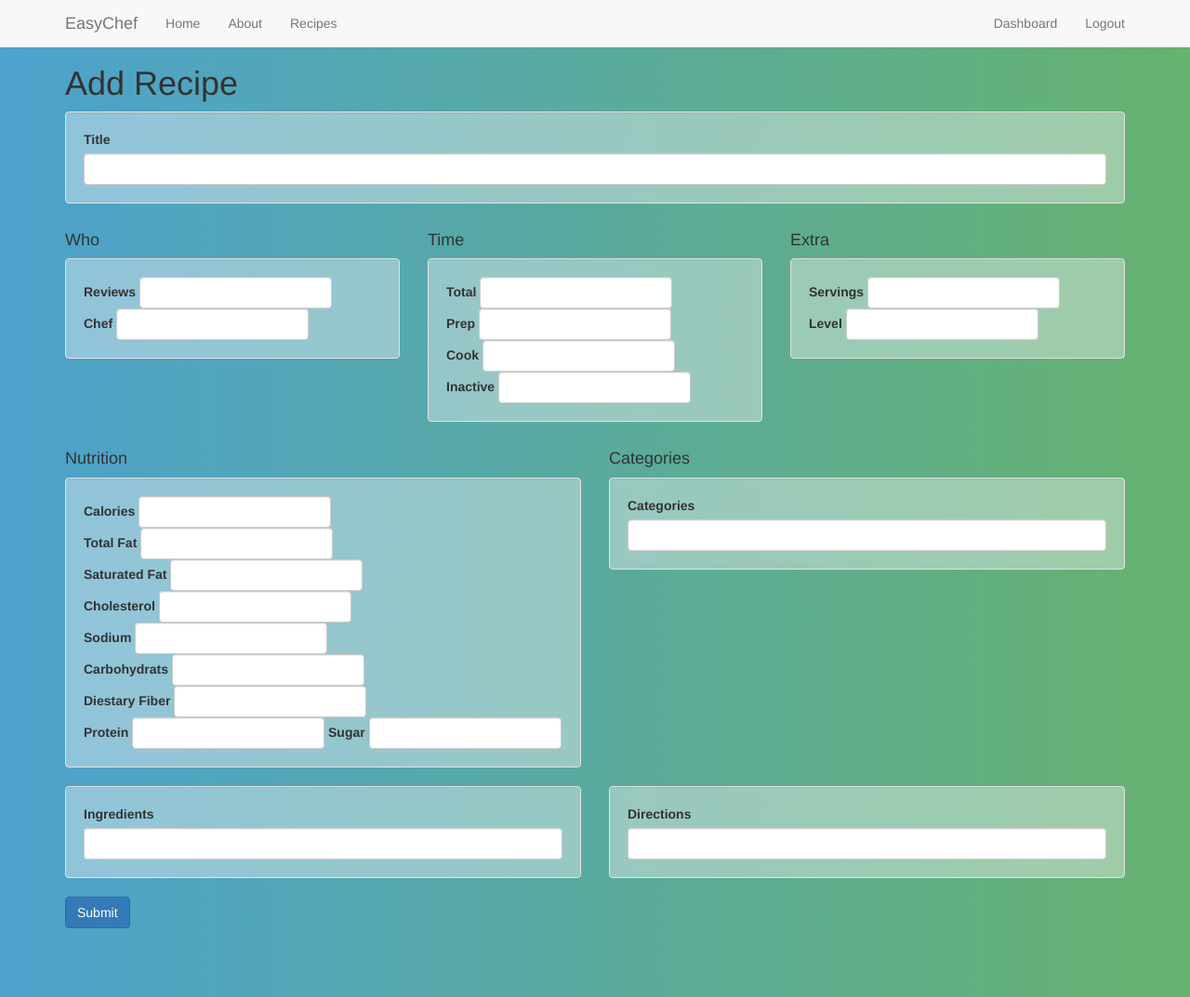
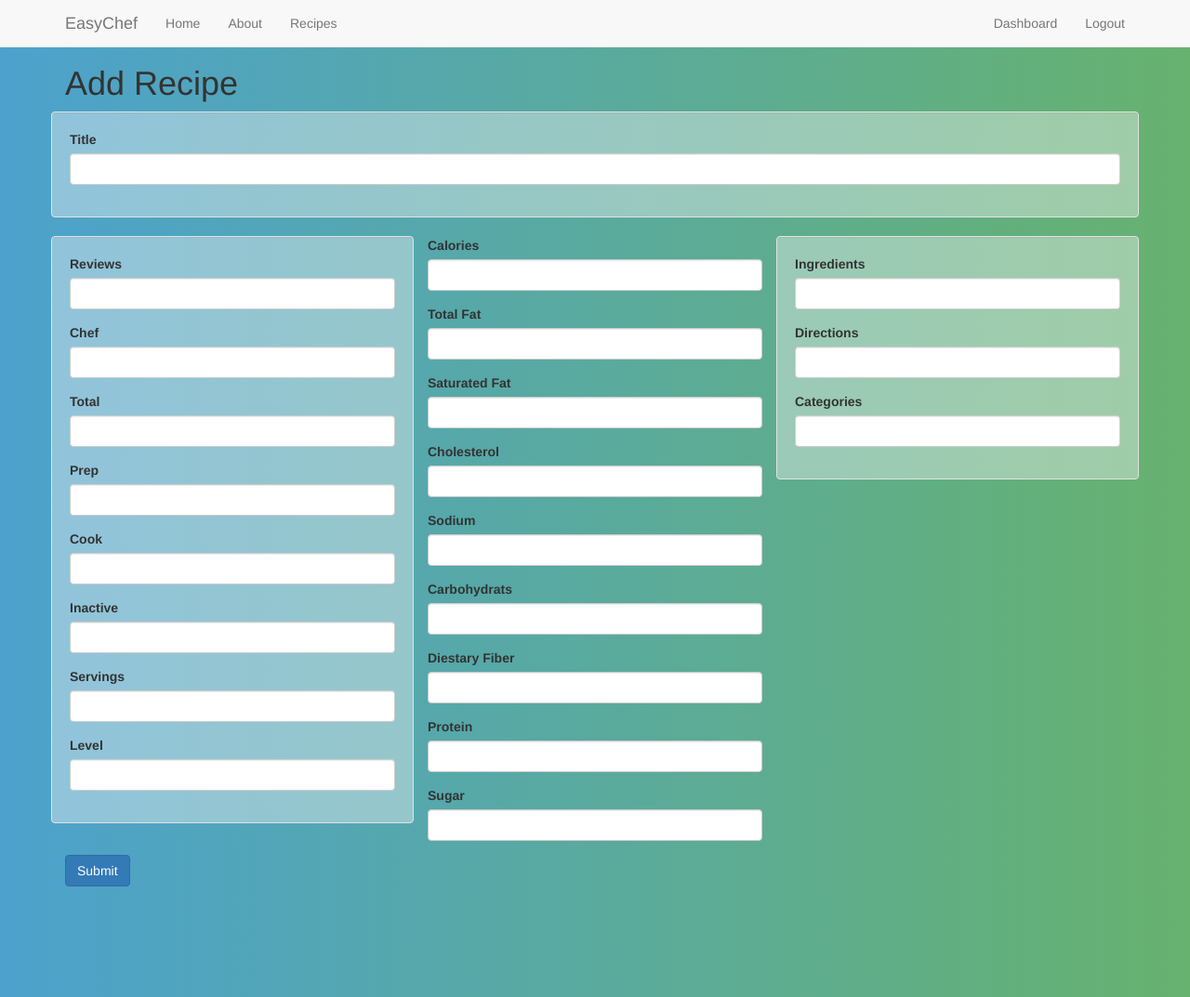
Before and after one commit to luciangheorghe/recipesApp2, a Flask app: page /add_recipe in a window 1280 px wide. Shown: the whole page at 93% size. Run offline with Flask 2, Linux system fonts and the light colour scheme; the visitor is signed in with stand-in values (Sample User, id 1); some libraries are stand-ins or nearby versions.

Commit message:
filter fix

```diff
--- a/app.py
+++ b/app.py
@@ -1,7 +1,7 @@
 from flask import Flask, render_template, flash, redirect, url_for, session, request, logging, jsonify
 from flask_pymongo import PyMongo
 from bson.objectid import ObjectId
-from wtforms import Form, StringField, IntegerField, DecimalField, TextAreaField, PasswordField, validators
+from wtforms import Form, StringField, SelectField, IntegerField, DecimalField, TextAreaField, PasswordField, validators
 from passlib.hash import sha256_crypt
 from functools import wraps
 
@@ -25,12 +25,19 @@ def home():
 def about():
     return render_template('about.html')
 
+
+
 # Recipes
 @app.route('/recipes', methods=['GET', 'POST'])
 def recipes():
+
     recipes = mongo.db.recipes
 
-    find_recipes = mongo.db.recipes.find()
+    ingredient = request.form.get('ingred')
+    print(ingredient)
+
+    find_recipes = list(mongo.db.recipes.find({"time.total": ingredient}))
+    print(find_recipes)
 
     if find_recipes > 0:
         return render_template('recipes.html', recipes=find_recipes)
@@ -39,25 +46,6 @@ def recipes():
         return render_template('recipes.html', msg=msg)
 
 
-        ing = request.form['ingred']
-        meal = request.form['meal']
-        course = request.form['course']
-        difficulty = request.form['difficulty']
-
-        tag_list = [ing, meal, course, difficulty]
-
-def trim_list(x):
-    new_list = []
-    for i in x:
-        if i is None:
-            pass
-        else:
-            new_list.append(i)
-    return new_list
-
-    tag_list = trim_list(tag_list)
-
-    return render_template('recipes.html', tag_list = trim_list(tag_list))
 
 
 # Single Recipe
--- a/templates/add_recipe.html
+++ b/templates/add_recipe.html
@@ -1,34 +1,26 @@
 {% extends 'layout.html' %}
 
 {% block body %}
-<div class="content-wrapper">
 <div class="container">
-    <h1 class="recipe-title">Add Recipe</h1>
+  <h1 class="edit-title">Add Recipe</h1>
   {% from "includes/_formhelpers.html" import render_field %}
+
   <form method="POST" action="">
     <div class="row">
-        <div class="col-lg-12">
-          <div class="form-group well">
+      <div class="col-lg-12 well">
+        <div class="form-group">
           {{ render_field(form.title, class_="form-control") }}
         </div>
       </div>
     </div>
-
     <div class="row">
-        <div class="col-lg-4">
-          <h4>Who</h4>
-          <div class="form-inline review-chef well">
+      <div class="col-lg-4 well">
         <div class="form-group review">
           {{ render_field(form.reviews, class_="form-control") }}
         </div>
         <div class="form-group chef">
           {{ render_field(form.chef, class_="form-control") }}
         </div>
-          </div>
-        </div>
-        <div class="col-lg-4">
-          <h4>Time</h4>
-          <div class="form-inline time well">
         <div class="form-group">
           {{ render_field(form.total, class_="form-control") }}
         </div>
@@ -41,11 +33,6 @@
         <div class="form-group">
           {{ render_field(form.inactive, class_="form-control") }}
         </div>
-          </div>
-        </div>
-        <div class="col-lg-4">
-          <h4>Extra</h4>
-          <div class="form-inline serving-level well">
         <div class="form-group">
           {{ render_field(form.servings, class_="form-control") }}
         </div>
@@ -53,14 +40,7 @@
           {{ render_field(form.level, class_="form-control") }}
         </div>
       </div>
-        </div>
-      </div>
-
-
-      <div class="row">
-        <div class="col-lg-6">
-          <h4>Nutrition</h4>
-          <div class="form-inline nutrition well">
+      <div class="col-lg-4">
         <div class="form-group nutri">
           {{ render_field(form.calories, class_="form-control") }}
         </div>
@@ -89,34 +69,30 @@
           {{ render_field(form.sugar, class_="form-control") }}
         </div>
       </div>
+      <div class="col-lg-4 well">
+        <div class="form-group">
+          {{ render_field(form.ingredients, class_="form-control") }}
         </div>
-        <div class="col-lg-6">
-          <h4>Categories</h4>
-          <div class="form-group well">
+        <div class="form-group">
+          {{ render_field(form.directions, class_="form-control") }}
+        </div>
+        <div class="form-group">
           {{ render_field(form.categories, class_="form-control") }}
         </div>
       </div>
     </div>
 
-      <div class="row">
-        <div class="col-lg-6">
-          <div class="form-group well">
-            {{ render_field(form.ingredients, class_="form-control") }}
-          </div>
-        </div>
-        <div class="col-lg-6">
-          <div class="form-group well">
-            {{ render_field(form.directions, class_="form-control") }}
-          </div>
-        </div>
-      </div>
+
+
+
+
+
+
 
     <p>
       <input class="btn btn-primary" type="submit" value="Submit" />
     </p>
   </form>
 </div>
-</div>
-
 
 {% endblock %}
```
Also changed, not shown: templates/recipes.html (+9 -7 lines), README.md, 1 other file. Lines whose indentation alone changed are shown as unchanged.
